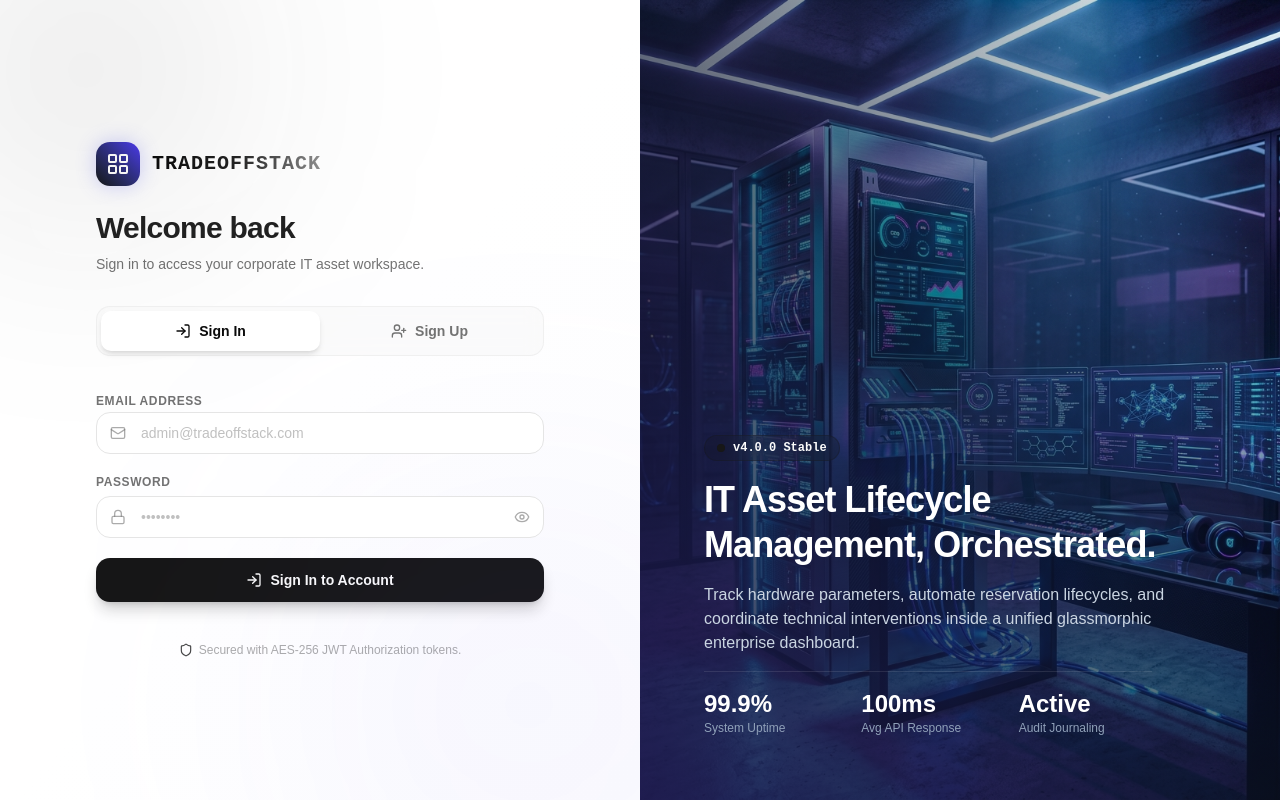
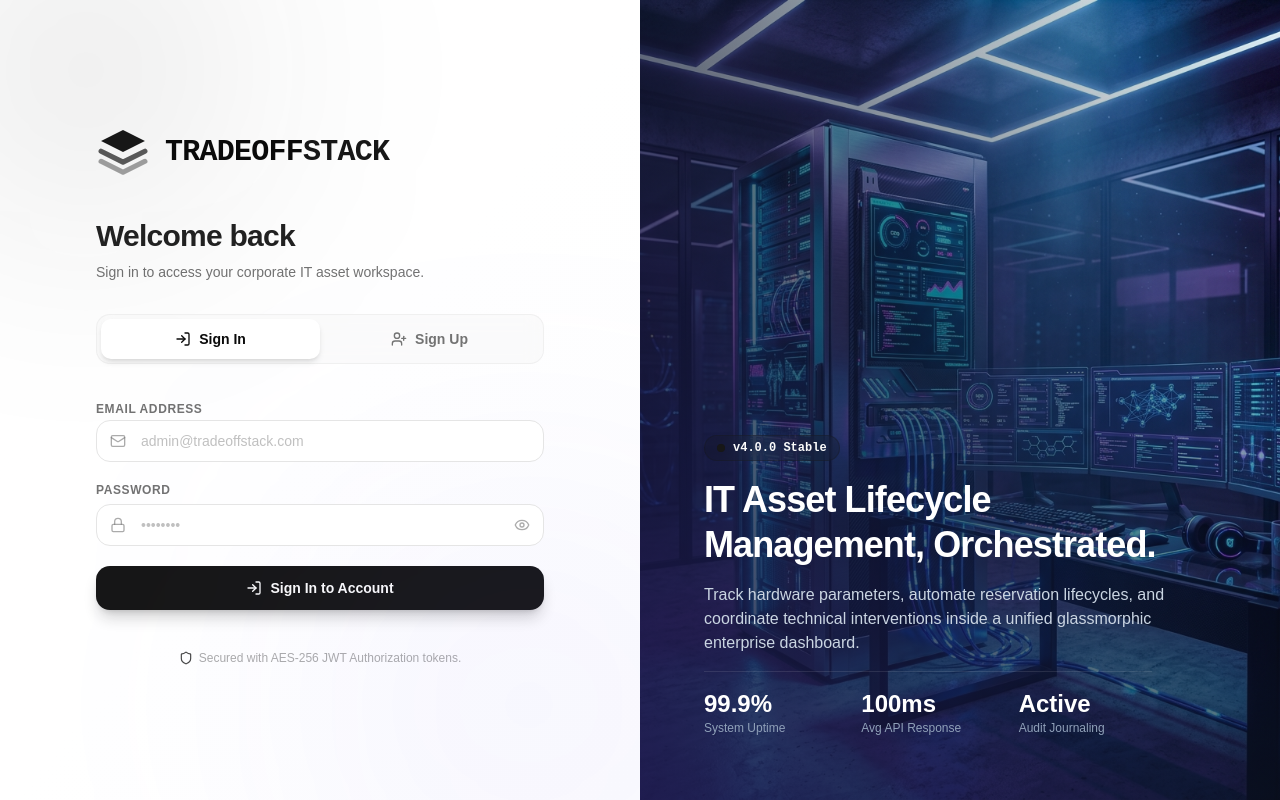
Before and after one commit to dordormin/TradeOffStackAPI, a React (Vite) app in the folder frontend/: page /login in a window 1280 px wide. Built offline with nearby package versions, Linux system fonts and the light colour scheme.

Commit message:
fix: restore SVG logos and Settings route

```diff
--- a/frontend/src/App.tsx
+++ b/frontend/src/App.tsx
@@ -10,8 +10,10 @@ import { Maintenance } from '@/pages/Maintenance';
 import { Departments } from '@/pages/Departments';
 import { Users } from '@/pages/Users';
 import { AuditLogs } from '@/pages/AuditLogs';
+import { Settings } from '@/pages/Settings';
 import { apiClient } from '@/api/apiClient';
 import { Shield, UserPlus, LogIn, Lock, Mail, User, Eye, EyeOff, LayoutGrid } from 'lucide-react';
+import { Logo } from './components/Logo';
 const ProtectedRoute = ({ children, allowedRoles }: { children?: React.ReactNode, allowedRoles?: string[] }) => {
   const { isAuthenticated, role, isLoading } = useAuth();
 
@@ -125,12 +127,7 @@ const LoginForm = () => {
           {/* Header */}
           <div className="flex flex-col space-y-2">
             <div className="flex items-center gap-3">
-              <div className="p-2.5 rounded-xl bg-gradient-to-tr from-primary to-indigo-600 text-white shadow-[0_0_20px_rgba(99,102,241,0.3)]">
-                <LayoutGrid className="w-6 h-6" />
-              </div>
-              <span className="text-xl font-bold tracking-wider uppercase bg-clip-text text-transparent bg-gradient-to-r from-foreground via-foreground/90 to-muted-foreground/80 font-mono">
-                TradeOffStack
-              </span>
+              <Logo className="scale-150 origin-left mb-6" />
             </div>
             <h2 className="text-3xl font-extrabold tracking-tight text-foreground/90 pt-4">
               {activeTab === 'signin' ? 'Welcome back' : 'Create an account'}
@@ -421,6 +418,7 @@ function App() {
                   <AuditLogs />
                 </ProtectedRoute>
               } />
+              <Route path="/settings/*" element={<Settings />} />
             </Route>
           </Route>
 
--- a/frontend/src/layouts/DashboardLayout.tsx
+++ b/frontend/src/layouts/DashboardLayout.tsx
@@ -1,7 +1,9 @@
 import React, { useState } from 'react';
-import { Outlet, NavLink, useNavigate } from 'react-router-dom';
+import { Outlet, NavLink, useNavigate, useLocation } from 'react-router-dom';
 import { useAuth } from '@/context/AuthContext';
 import { useTranslation } from '@/context/LanguageContext';
+import { Logo } from '@/components/Logo';
+import { AssetPortalIcon } from '@/components/AssetPortalIcon';
 import {
   LayoutDashboard,
   MonitorSmartphone,
@@ -45,12 +47,7 @@ export const DashboardLayout: React.FC = () => {
       {/* Sidebar */}
       <aside className="w-[260px] border-r bg-card flex flex-col hidden md:flex">
         <div className="h-16 flex items-center px-6 border-b">
-          <div className="flex items-center gap-2 font-bold text-lg text-primary">
-            <div className="w-8 h-8 rounded bg-primary text-primary-foreground flex items-center justify-center">
-              TS
-            </div>
-            TradeOffStack
-          </div>
+          <Logo />
         </div>
 
         <nav className="flex-1 overflow-y-auto py-4 px-3 space-y-1">
@@ -87,7 +84,8 @@ export const DashboardLayout: React.FC = () => {
       <div className="flex-1 flex flex-col min-w-0 overflow-hidden">
         {/* Header */}
         <header className="h-16 border-b bg-card flex items-center justify-between px-6 shrink-0">
-          <div className="font-semibold text-lg text-foreground">
+          <div className="font-semibold text-lg text-foreground flex items-center gap-2">
+            <AssetPortalIcon />
             Asset Portal
           </div>
           <div className="flex items-center gap-4">
```
